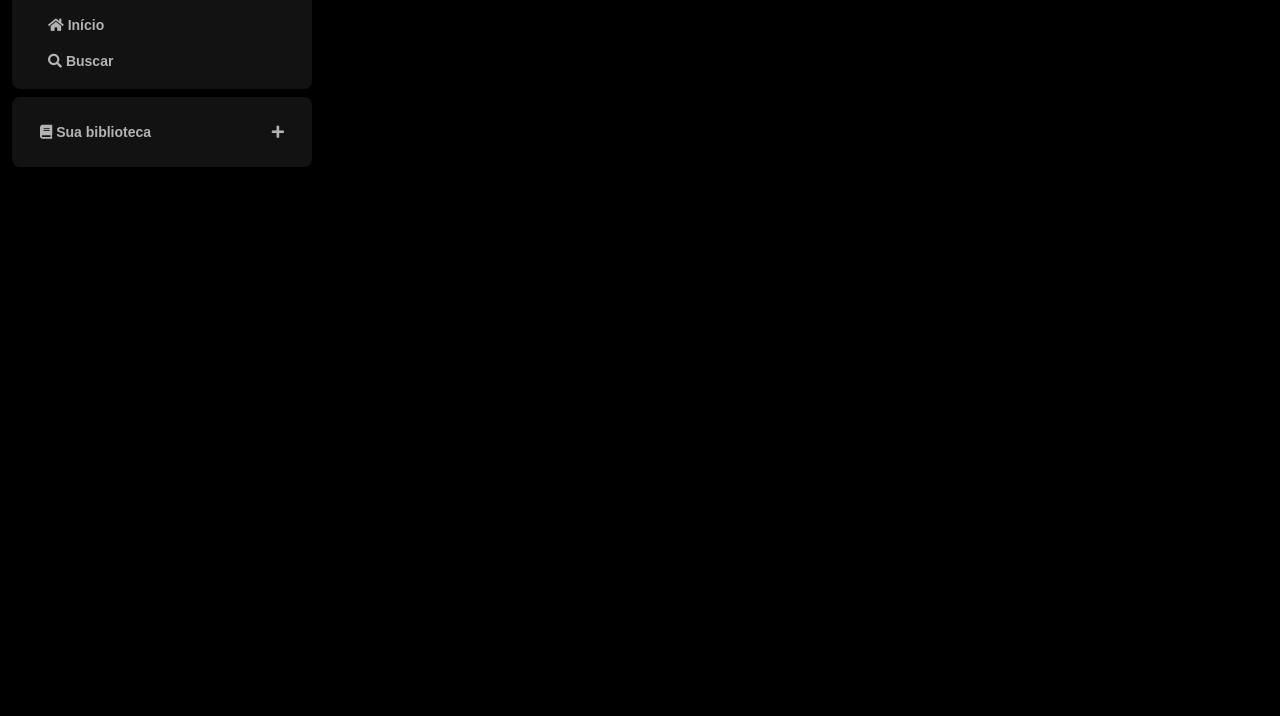
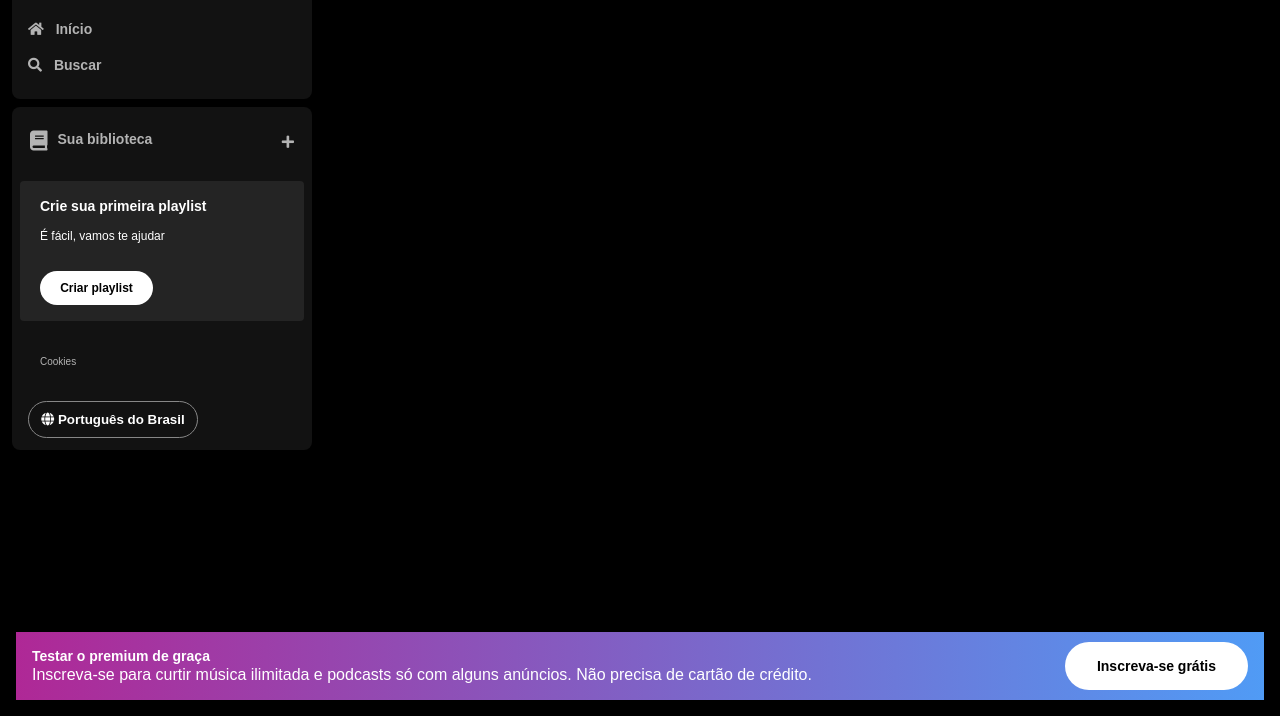
Before and after one commit to rogerrrlima/Imers-o-Alura, a plain HTML site: page index.html in a window 1280 px wide. Shown: the part 84-800 px from the top of the page. Drawn offline with Linux system fonts and the light colour scheme.

Commit message:
Update - Footer adicionado

```diff
--- a/index.html
+++ b/index.html
@@ -6,49 +6,86 @@
         <meta name="viewport" content="width=device-width, initial-scale=1.0">
         <title>Spotify - Imersão Alura</title>
         <!-- Para resetar as configurações do navegador -->
-    <link rel="stylesheet" href="reset.css" />
+        <link rel="stylesheet" href="reset.css"/>
         <!-- Folha de estilo do projeto -->
-    <link rel="stylesheet" href="style.css" />
+        <link rel="stylesheet" href="style.css"/>
         <!-- Links para trazer os ícones do Fon Awesome via CDN -->
-    <link rel="stylesheet" href="https://use.fontawesome.com/releases/v5.15.4/css/solid.css" />
-    <link rel="stylesheet" href="https://use.fontawesome.com/releases/v5.15.4/css/fontawesome.css" />
+        <link
+            rel="stylesheet"
+            href="https://use.fontawesome.com/releases/v5.15.4/css/solid.css"/>
+        <link
+            rel="stylesheet"
+            href="https://use.fontawesome.com/releases/v5.15.4/css/fontawesome.css"/>
     </head>
 
     <body>
         <div class="sidebar">
-        <nav class="sidebar_navigation">
+            <nav class="sidebar__navigation">
                 <div class="logo">
                     <a href="">
                         <img src="./assets/icons/logo-spotify.png" alt="Spotify">
                     </a>
                 </div>
-            <div>
                 <ul>
                     <li>
                         <a href="">
                             <span class="fa fa-home"></span>
-                            <span>Início</span>
+                            <span class="sidebar__link">Início</span>
                         </a>
                     </li>
                     <li>
                         <a href="">
                             <span class="fa fa-search"></span>
-                            <span>Buscar</span>
+                            <span class="sidebar__link">Buscar</span>
                         </a>
                     </li>
                 </ul>
-            </div>
             </nav>
+
             <div class="biblioteca">
-            <a href="">
+                <div class="biblioteca__content">
+                    <button class="biblioteca__button">
                         <span class="fa fa-book"></span>
                         <span>Sua biblioteca</span>
-            </a>
-            <a href="">
+                    </button>
                     <span class="fa fa-plus"></span>
-            </a>
+                </div>
+                <section class="section-playlist">
+                    <div class="section-playlist__content">
+                        <span class="text title">Crie sua primeira playlist</span>
+                        <span class="text subtitle">É fácil, vamos te ajudar</span>
+                        <button class="section-playlist__button">
+                            <span>Criar playlist</span>
+                        </button>
+                    </div>
+                </section>
+
+                <div class="cookies">
+                    <a href="">Cookies</a>
+                </div>
+
+                <div class="languages">
+                    <button class="languages__button">
+                        <span class="fa fa-globe"></span>
+                        <span>Português do Brasil</span>
+                    </button>
+                </div>
+
             </div>
         </div>
+
+        <footer>
+            <div class="footer-content">
+                <div class="footer-text">
+                    <p class="title">Testar o premium de graça</p>
+                    <p class="subtitle">Inscreva-se para curtir música ilimitada e podcasts só com
+                        alguns anúncios. Não precisa de cartão de crédito.</p>
+                </div>
+                <button>
+                    <span>Inscreva-se grátis</span>
+                </button>
+            </div>
+        </footer>
     </body>
 
 </html>
--- a/style.css
+++ b/style.css
@@ -11,17 +11,17 @@ body {
     width: 300px;
 }
 
-.sidebar_navigation {
+.sidebar__navigation {
     background-color: #121212;
     border-radius: 8px;
-    padding: 16px 0 0 16px;
+    padding: 16px;
 }
 
 .logo {
     background-color: #121212;
     display: flex;
     border-radius: 8px;
-    padding: 16px 0 0 16px;
+    padding: 10px 0;
 }
 
 .logo img {
@@ -30,7 +30,6 @@ body {
 
 .sidebar nav ul {
     margin-top: 20px;
-    padding: 0 20px 10px 20px;
 }
 
 .sidebar ul li {
@@ -45,20 +44,191 @@ body {
     font-family: 'DM Sans', sans-serif;
 }
 
+.sidebar__link {
+    margin-left: 8px;
+}
+
 .biblioteca {
     background-color: #121212;
     border-radius: 8px;
-    padding: 8px;
+    padding: 4px 8px;
     margin-top: 8px;
+    display: flex;
+    justify-content: space-between;
+    flex-direction: column;
+    color: #b3b3b3;
+    font-weight: 600;
+    font-size: 14px;
+}
+
+button {
+    cursor: pointer;
+}
+
+.biblioteca .biblioteca__content {
     display: flex;
     justify-content: space-between;
 }
 
-.biblioteca a {
+.biblioteca .biblioteca__button {
+    display: flex;
+    margin-right: 10px;
     color: #b3b3b3;
+    background-color: transparent;
+    border: 0px;
+    font-size: 14px;
+    font-weight: 700;
+    font-family: 'DM Sans', sans-serif;
+    text-align: center;
     text-decoration: none;
+    text-transform: none;
+    padding: 20px 10px;
+}
+
+.biblioteca .biblioteca__button .fa {
+    font-size: 20px;
+    margin-right: 10px;
+    font-weight: 300;
+}
+
+.biblioteca .biblioteca__content .fa-plus {
+    margin: 24px 10px;
+}
+
+.section-playlist {
+    display: flex;
+    align-items: flex-start;
+    justify-content: space-between;
+    gap: 20px;
+    color: #b3b3b3;
     font-weight: 600;
     font-size: 14px;
+    margin: 8px 0;
+    padding: 16px 20px;
+    border-radius: 4px;
+    background-color: #242424;
+}
+
+.section-playlist .section-playlist__content {
+    display: flex;
+    flex-direction: column;
+}
+
+.section-playlist__content .text {
+    padding-bottom: 14px;
+    color: #fff;
     font-family: 'DM Sans', sans-serif;
-    padding: 20px;
 }
+
+.section-playlist__content .title {
+    font-weight: 700;
+}
+
+.section-playlist__content .subtitle {
+    font-weight: 500;
+    font-size: 12px;
+}
+
+.section-playlist__content .section-playlist__button {
+    display: flex;
+    justify-content: center;
+    color: #000;
+    border: 0px;
+    border-radius: 20px;
+    font-size: 12px;
+    font-weight: 700;
+    font-family: 'DM Sans', sans-serif;
+    text-decoration: none;
+    text-transform: none;
+    padding: 10px;
+    margin-top: 12px;
+    width: 113px;
+    background-color: #fff;
+}
+
+.biblioteca .cookies {
+    margin: 25px 20px;
+}
+
+.biblioteca .cookies a {
+    color: #b3b3b3;
+    font-weight: 500;
+    font-size: 10px;
+    font-family: 'DM Sans', sans-serif;
+    text-decoration: none;
+}
+
+.biblioteca .cookies:hover {
+    text-decoration: underline;
+}
+
+.languages .languages__button {
+    align-items: center;
+    border: 1px solid #878787;
+    border-radius: 20px;
+    color: #fff;
+    padding: 10px;
+    margin: 8px;
+    font-weight: bold;
+    width: 170px;
+    background-color: transparent;
+}
+
+footer {
+    position: fixed;
+    bottom: 0;
+    left: 0;
+    right: 0;
+    width: auto;
+    padding: 16px;
+}
+
+.footer-content {
+    display: flex;
+    flex-direction: row;
+    flex-wrap: wrap;
+    justify-content: space-between;
+    align-content: center;
+    align-items: center;
+    padding: 10px 16px;
+    background-image: linear-gradient(90deg, #af2896, #509bf5);
+}
+
+.footer-text {
+    display: flex;
+    flex-direction: column;
+    justify-content: space-between;
+}
+
+footer button {
+    width: fit-content;
+    border: 0;
+    border-radius: 100px;
+    padding: 8px 32px;
+    color: #000;
+    font-family: 'DM Sans', sans-serif;
+    font-size: 14px;
+    font-weight: 700;
+    height: 48px;
+    background-color: #fff;
+}
+
+footer button:hover {
+    transform: scale(1.04);
+}
+
+.title {
+    font-family: 'DM Sans', sans-serif;
+    font-size: 14px;
+    font-weight: 700;
+    line-height: 1.3;
+    color: #fff;
+}
+
+.subtitle {
+    font-family: 'DM Sans', sans-serif;
+    font-size: 16px;
+    font-weight: 400;
+    line-height: 1.3;
+    color: #fff;
+}
```
Lines whose indentation alone changed are shown as unchanged.
